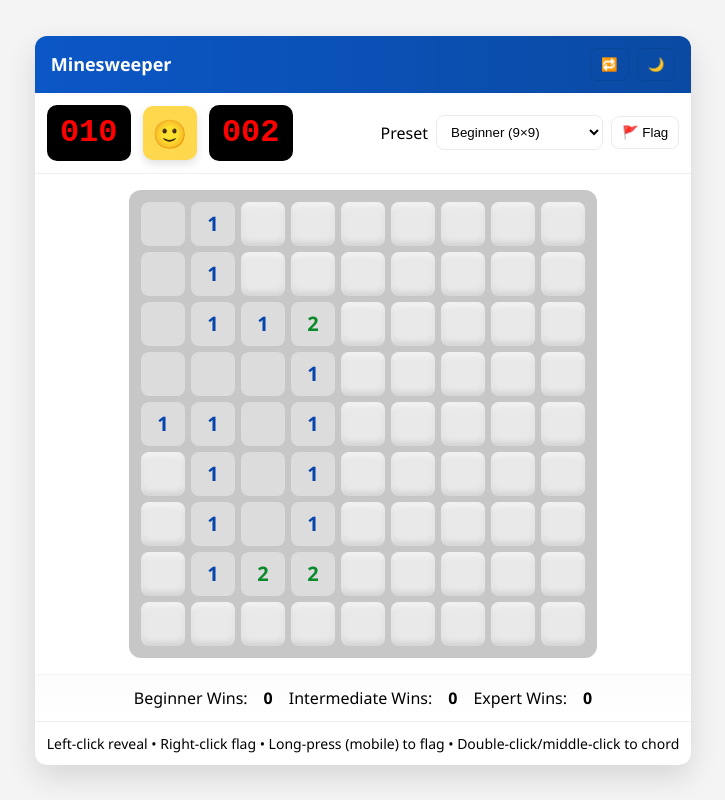
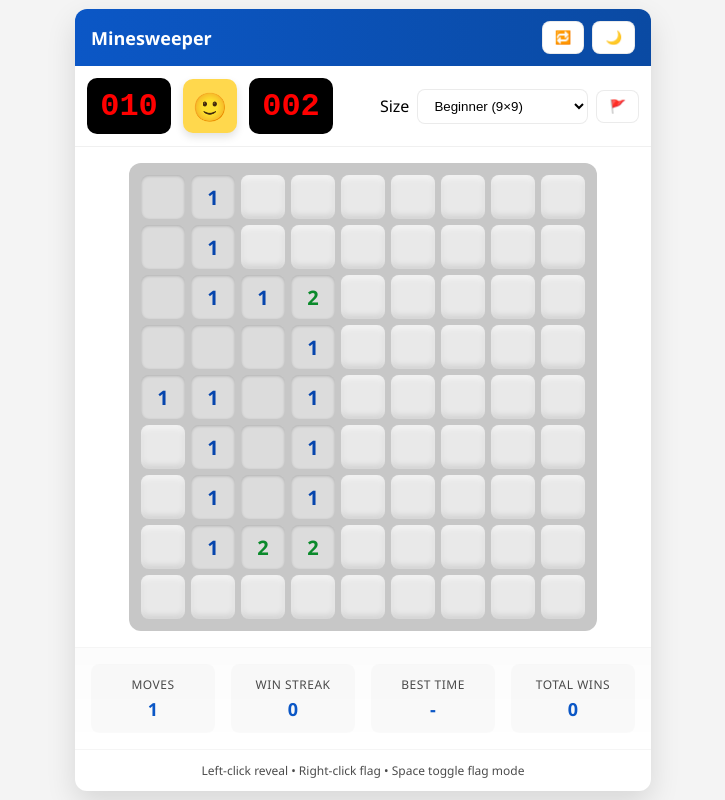
Before and after one commit to agartha271/minesweeper-project, a plain HTML site: page index.html in a window 1280 px wide. Both pictures are taken after a click on the element 439 px from the left and 223 px from the top of the page. Shown: the whole page, without its empty margins (277-1002 px from the left). Drawn offline with Linux system fonts and the light colour scheme.

Commit message:
index.html

```diff
--- a/index.html
+++ b/index.html
@@ -3,7 +3,7 @@
 <head>
   <meta charset="utf-8" />
   <meta name="viewport" content="width=device-width,initial-scale=1" />
-  <title>Minesweeper — Modern</title>
+  <title>Minesweeper</title>
   <style>
     :root{
       --bg:#f4f4f4; --panel:#fff; --accent:#0b57c6; --face:#ffd84d; --text:#000;
@@ -39,32 +39,78 @@
     .titlebar{display:flex;align-items:center;justify-content:space-between;padding:12px 16px;background:linear-gradient(90deg,var(--accent),#0a4aa3);color:#fff;font-size:18px;font-weight:700}
     .toolbar{display:flex;align-items:center;gap:12px;padding:12px;border-bottom:1px solid rgba(0,0,0,0.06);flex-wrap:wrap}
     .status{display:flex;gap:12px;align-items:center}
-    .digit{width:84px;height:56px;background:#000;color:#ff0000;font-family:monospace;font-weight:700;display:flex;align-items:center;justify-content:center;border-radius:10px;font-size:32px}
-    .smiley{width:54px;height:54px;border-radius:10px;background:var(--face);display:flex;align-items:center;justify-content:center;font-size:28px;cursor:pointer;box-shadow:0 4px 8px var(--shadow)}
-    .controls{display:flex;gap:8px;align-items:center;margin-left:auto}
+    .digit{width:84px;height:56px;background:#000;color:#ff0000;font-family:monospace;font-weight:700;display:flex;align-items:center;justify-content:center;border-radius:10px;font-size:32px;transition:transform 0.15s ease}
+    .digit.pulse{transform:scale(1.05)}
+    .smiley{width:54px;height:54px;border-radius:10px;background:var(--face);display:flex;align-items:center;justify-content:center;font-size:28px;cursor:pointer;box-shadow:0 4px 8px var(--shadow);transition:transform 0.15s ease}
+    .smiley:hover{transform:scale(1.05)}
+    .smiley:active{transform:scale(0.95)}
+    .controls{display:flex;gap:8px;align-items:center;margin-left:auto;flex-wrap:wrap}
     .board-wrap{padding:16px;display:flex;justify-content:center;flex:1;overflow:auto}
     .board{display:grid;grid-gap:6px;background:var(--tile-border);padding:12px;border-radius:12px}
-    .cell{width:var(--cell-size);height:var(--cell-size);background:var(--tile);display:flex;align-items:center;justify-content:center;font-weight:700;user-select:none;cursor:pointer;border-radius:8px;font-size:20px;box-shadow:inset 0 3px 6px rgba(255,255,255,0.6), inset 0 -3px 6px rgba(0,0,0,0.12)}
-    .cell.revealed{background:var(--tile-down);box-shadow:none;cursor:default}
-    .cell.flagged{color:var(--flag)}
+    .cell{
+      width:var(--cell-size);height:var(--cell-size);background:var(--tile);
+      display:flex;align-items:center;justify-content:center;font-weight:700;
+      user-select:none;cursor:pointer;border-radius:8px;font-size:20px;
+      box-shadow:inset 0 3px 6px rgba(255,255,255,0.6), inset 0 -3px 6px rgba(0,0,0,0.12);
+      transition:all 0.15s ease
+    }
+    .cell:hover:not(.revealed){
+      transform:translateY(-1px);
+      box-shadow:inset 0 4px 8px rgba(255,255,255,0.7), inset 0 -4px 8px rgba(0,0,0,0.15);
+    }
+    .cell.revealed{
+      background:var(--tile-down);
+      box-shadow:inset 0 1px 3px rgba(0,0,0,0.2);
+      cursor:default;
+      animation:reveal 0.2s ease-out;
+    }
+    .cell.flagged{color:var(--flag);animation:flag 0.25s ease-out}
     .cell.mine{background:#ffdddd}
-    /* cheat highlight (toggle with Ctrl+Shift+M) */
+    .cell.wrong-flag{background:#ffcccc}
     .cell.cheat{
-      /* glowing highlight around the cell */
-      box-shadow: 0 0 0 3px rgba(255,80,80,0.18), inset 0 3px 8px rgba(255,80,80,0.06);
+      box-shadow: 0 0 0 3px rgba(255,80,80,0.5);
       transform: scale(1.02);
-      transition: box-shadow 0.18s ease, transform 0.12s ease;
       z-index: 2;
     }
-    button,select{padding:8px 10px;border-radius:8px;border:1px solid rgba(0,0,0,0.08);background:transparent;cursor:pointer}
-    .footer{font-size:14px;color:var(--text);padding:12px;border-top:1px solid rgba(0,0,0,0.06);text-align:center}
+
+    @keyframes reveal{
+      from{transform:scale(1.1);opacity:0.8}
+      to{transform:scale(1);opacity:1}
+    }
+    @keyframes flag{
+      0%{transform:scale(0) rotate(180deg)}
+      50%{transform:scale(1.2) rotate(0deg)}
+      100%{transform:scale(1) rotate(0deg)}
+    }
+
+    button,select{padding:8px 12px;border-radius:8px;border:1px solid rgba(0,0,0,0.08);background:var(--panel);cursor:pointer;color:var(--text);transition:all 0.2s ease}
+    button:hover{background:var(--accent);color:#fff;transform:translateY(-1px)}
+    button.active{background:var(--accent);color:#fff}
+
+    .stats{padding:16px;border-top:1px solid rgba(0,0,0,0.04);display:flex;gap:16px;justify-content:center;flex-wrap:wrap;background:linear-gradient(180deg, rgba(0,0,0,0.01), transparent)}
+    .stat-item{display:flex;flex-direction:column;align-items:center;gap:4px;padding:12px;background:rgba(0,0,0,0.02);border-radius:8px;min-width:100px}
+    .stat-label{font-size:12px;opacity:0.7;text-transform:uppercase;letter-spacing:0.5px}
+    .stat-value{font-weight:700;font-size:18px;color:var(--accent)}
+
+    .footer{font-size:12px;color:var(--text);opacity:0.7;padding:12px;border-top:1px solid rgba(0,0,0,0.06);text-align:center}
     .n1{color:#0645ad}.n2{color:#0b8a2b}.n3{color:#c03228}.n4{color:#2b2b8f}.n5{color:#8a2b2b}.n6{color:#1a8a8a}.n7{color:#000}.n8{color:#666}
-    .stats{padding:12px;border-top:1px solid rgba(0,0,0,0.04);display:flex;gap:16px;justify-content:center;flex-wrap:wrap;background:linear-gradient(180deg, rgba(0,0,0,0.01), transparent)}
-    @media (max-width:520px){:root{--cell-size:34px} .digit{width:64px;height:44px;font-size:22px}}
+
+    .custom-controls{display:none;gap:8px;align-items:center;margin-top:8px;padding:8px;background:rgba(0,0,0,0.02);border-radius:8px}
+    .custom-controls.show{display:flex}
+    .custom-input{width:60px;padding:4px 8px;border:1px solid rgba(0,0,0,0.1);border-radius:4px;text-align:center}
+
+    @media (max-width:600px){
+      :root{--cell-size:36px}
+      .digit{width:70px;height:48px;font-size:24px}
+      .toolbar{flex-direction:column;gap:12px}
+      .status{justify-content:center}
+      .controls{justify-content:center}
+      .stats{flex-direction:column}
+    }
   </style>
 </head>
 <body>
-  <div class="window" role="application" aria-label="Minesweeper modern">
+  <div class="window">
     <div class="titlebar">
       <div>Minesweeper</div>
       <div style="display:flex;gap:8px;align-items:center">
@@ -72,35 +118,59 @@
         <button id="themeToggle" title="Toggle theme">🌙</button>
       </div>
     </div>
+
     <div class="toolbar">
       <div class="status">
-        <div id="mineCounter" class="digit" aria-live="polite">000</div>
+        <div id="mineCounter" class="digit">000</div>
         <div id="smiley" class="smiley" title="New Game">🙂</div>
-        <div id="timer" class="digit" aria-live="polite">000</div>
+        <div id="timer" class="digit">000</div>
       </div>
 
       <div class="controls">
-        <label for="size">Preset</label>
+        <label for="size">Size</label>
         <select id="size">
           <option value="9,9,10">Beginner (9×9)</option>
           <option value="16,16,40">Intermediate (16×16)</option>
           <option value="30,16,99">Expert (30×16)</option>
+          <option value="custom">Custom</option>
         </select>
-        <button id="flagToggle" title="Flag mode">🚩 Flag</button>
+        <button id="flagToggle" title="Flag mode (Space)">🚩</button>
+      </div>
+
+      <div id="customControls" class="custom-controls">
+        <input id="customW" class="custom-input" type="number" value="20" min="5" max="50">×
+        <input id="customH" class="custom-input" type="number" value="15" min="5" max="30">
+        <input id="customM" class="custom-input" type="number" value="50" min="1" max="400">
+        <button id="applyCustom">Apply</button>
       </div>
     </div>
 
     <div class="board-wrap">
-      <div id="board" class="board" tabindex="0" aria-label="Minesweeper board"></div>
+      <div id="board" class="board"></div>
     </div>
 
     <div class="stats">
-      Beginner Wins: <strong id="statBeginner">0</strong>
-      Intermediate Wins: <strong id="statIntermediate">0</strong>
-      Expert Wins: <strong id="statExpert">0</strong>
+      <div class="stat-item">
+        <div class="stat-label">Moves</div>
+        <div id="moveCount" class="stat-value">0</div>
+      </div>
+      <div class="stat-item">
+        <div class="stat-label">Win Streak</div>
+        <div id="winStreak" class="stat-value">0</div>
+      </div>
+      <div class="stat-item">
+        <div class="stat-label">Best Time</div>
+        <div id="bestTime" class="stat-value">-</div>
+      </div>
+      <div class="stat-item">
+        <div class="stat-label">Total Wins</div>
+        <div id="totalWins" class="stat-value">0</div>
+      </div>
     </div>
 
-    <div class="footer">Left-click reveal • Right-click flag • Long-press (mobile) to flag • Double-click/middle-click to chord</div>
+    <div class="footer">
+      Left-click reveal • Right-click flag • Space toggle flag mode
+    </div>
   </div>
 
 <script>
@@ -113,20 +183,37 @@
   const flagToggle = document.getElementById('flagToggle');
   const resetBtn = document.getElementById('resetBtn');
   const themeToggle = document.getElementById('themeToggle');
+  const customControls = document.getElementById('customControls');
+  const applyCustom = document.getElementById('applyCustom');
 
-  let wins = { beginner: 0, intermediate: 0, expert: 0 };
-  if (localStorage.getItem('wins')) {
-    try { wins = JSON.parse(localStorage.getItem('wins')); } catch(e){}
+  let rows = 9, cols = 9, mines = 10;
+  let grid = [];
+  let started = false, minesPlaced = false, gameOver = false;
+  let timerId = null, seconds = 0;
+  let flagsLeft = mines, flagMode = false, cheatActive = false;
+  let moveCount = 0, revealedCount = 0;
+
+  // Stats with localStorage
+  let stats = JSON.parse(localStorage.getItem('minesweeperStats') || '{"wins":0,"streak":0,"bestTime":null}');
+
+  function saveStats() {
+    localStorage.setItem('minesweeperStats', JSON.stringify(stats));
+    updateStatsUI();
   }
-  function saveWins(){ localStorage.setItem('wins', JSON.stringify(wins)); }
-  function updateWinsUI(){
-    document.getElementById('statBeginner').textContent = wins.beginner;
-    document.getElementById('statIntermediate').textContent = wins.intermediate;
-    document.getElementById('statExpert').textContent = wins.expert;
+
+  function updateStatsUI() {
+    document.getElementById('winStreak').textContent = stats.streak || 0;
+    document.getElementById('totalWins').textContent = stats.wins || 0;
+    document.getElementById('bestTime').textContent = stats.bestTime ? formatTime(stats.bestTime) : '-';
+    document.getElementById('moveCount').textContent = moveCount;
   }
-  updateWinsUI();
 
-  let dark = localStorage.getItem('theme')==='dark';
+  function formatTime(sec) {
+    return sec < 60 ? sec + 's' : Math.floor(sec/60) + ':' + (sec%60).toString().padStart(2,'0');
+  }
+
+  // Theme
+  let dark = localStorage.getItem('theme') === 'dark';
   if(dark) {
     document.documentElement.classList.add('dark');
     document.body.classList.add('dark');
@@ -140,30 +227,22 @@
     themeToggle.textContent = dark ? '☀️' : '🌙';
   });
 
-  let rows = 9, cols = 9, mines = 10;
-  let grid = [];
-  let started = false;        // indicates timer has started (user's first real click)
-  let minesPlaced = false;    // indicates mines have been placed on the grid
-  let gameOver = false;
-  let timerId = null, seconds = 0;
-  let flagsLeft = mines;
-  let flagMode = false;
-  let cheatActive = false;    // whether cheat highlight is active
+  function setDigits(el, n){
+    const newText = String(Math.max(0, Math.min(999, n))).padStart(3,'0');
+    if (el.textContent !== newText) {
+      el.textContent = newText;
+      el.classList.add('pulse');
+      setTimeout(() => el.classList.remove('pulse'), 150);
+    }
+  }
 
-  function setDigits(el, n){ el.textContent = String(Math.max(0, n)).padStart(3,'0'); }
   function cellIndex(r,c){ return r*cols + c; }
   function inBounds(r,c){ return r>=0 && r<rows && c>=0 && c<cols; }
 
   function createGrid(){
     grid = new Array(rows*cols).fill(null).map((_,i)=>({
-      index:i,
-      r: Math.floor(i/cols),
-      c: i%cols,
-      mine:false,
-      adj:0,
-      revealed:false,
-      flagged:false,
-      el:null
+      index:i, r: Math.floor(i/cols), c: i%cols,
+      mine:false, adj:0, revealed:false, flagged:false, el:null
     }));
   }
 
@@ -176,8 +255,6 @@
       const el = document.createElement('div');
       el.className = 'cell';
       el.dataset.index = cell.index;
-      el.setAttribute('role','button');
-      el.setAttribute('aria-label', `Cell ${cell.r+1},${cell.c+1}`);
       cell.el = el;
       boardEl.appendChild(el);
 
@@ -193,12 +270,6 @@
       }, {passive:true});
       el.addEventListener('touchend', (ev)=>{
         if(touchTimer){ clearTimeout(touchTimer); touchTimer = null; handlePrimary(cell.index); }
-      });
-
-      el.tabIndex = 0;
-      el.addEventListener('keydown', (ev)=>{
-        if(ev.key==='Enter' || ev.key===' ') { ev.preventDefault(); handlePrimary(cell.index); }
-        if(ev.key.toLowerCase()==='f'){ ev.preventDefault(); handleFlag(cell.index); }
       });
     });
   }
@@ -219,8 +290,7 @@
     let placed = 0;
     while(placed < mines){
       const i = Math.floor(Math.random()*grid.length);
-      if(grid[i].mine) continue;
-      if(banned.has(i)) continue;
+      if(grid[i].mine || banned.has(i)) continue;
       grid[i].mine = true; placed++;
     }
     grid.forEach((cell, idx)=>{
@@ -230,24 +300,49 @@
     minesPlaced = true;
   }
 
-  function startTimer(){ if(timerId) return; timerId = setInterval(()=>{ seconds++; setDigits(timerEl, Math.min(seconds,999)); }, 1000); }
-  function stopTimer(){ if(timerId) clearInterval(timerId); timerId = null; }
+  function startTimer(){
+    if(timerId) return;
+    timerId = setInterval(()=>{
+      seconds++;
+      setDigits(timerEl, Math.min(seconds,999));
+    }, 1000);
+  }
 
-  function resetState(){ started = false; minesPlaced = false; gameOver = false; seconds = 0; stopTimer(); setDigits(timerEl, 0); }
+  function stopTimer(){
+    if(timerId) clearInterval(timerId);
+    timerId = null;
+  }
+
+  function resetState(){
+    started = false; minesPlaced = false; gameOver = false;
+    seconds = 0; moveCount = 0; revealedCount = 0;
+    stopTimer();
+    setDigits(timerEl, 0);
+    updateStatsUI();
+  }
 
   function renderCell(cell){
     const el = cell.el;
-    // keep 'cheat' class intact so highlights persist while needed
-    el.classList.remove('revealed','flagged','mine');
+    el.classList.remove('revealed','flagged','mine','wrong-flag','cheat');
     el.textContent = '';
+
     if(cell.revealed){
       el.classList.add('revealed');
-      if(cell.mine){ el.textContent = '💣'; el.classList.add('mine'); }
-      else if(cell.adj>0){ el.textContent = cell.adj; el.classList.add('n'+cell.adj); }
+      if(cell.mine){
+        el.textContent = '💣';
+        el.classList.add('mine');
+      } else if(cell.adj>0){
+        el.textContent = cell.adj;
+        el.classList.add('n'+cell.adj);
+      }
     } else if(cell.flagged){
-      el.textContent = '⚑'; el.classList.add('flagged');
-    } else {
-      el.textContent = '';
+      el.textContent = '🚩';
+      el.classList.add('flagged');
+    }
+
+    // Keep cheat highlight
+    if(cheatActive && cell.mine) {
+      el.classList.add('cheat');
     }
   }
 
@@ -260,26 +355,27 @@
       cell.revealed = true;
       renderCell(cell);
       if(!cell.mine) revealedCount++;
-      if(cell.adj === 0){ neighbors(i).forEach(n=>{ if(!grid[n].revealed && !grid[n].mine) stack.push(n); }); }
+      if(cell.adj === 0){
+        neighbors(i).forEach(n=>{
+          if(!grid[n].revealed && !grid[n].mine) stack.push(n);
+        });
+      }
     }
   }
-
-  let revealedCount = 0;
 
   function handlePrimary(index){
     if(gameOver) return;
     const cell = grid[index];
     if(flagMode){ handleFlag(index); return; }
-    // ensure mines exist (place them on first real click if not already placed)
-    if(!minesPlaced){
-      placeMines(index);
-    }
-    // start the timer on the first real click
-    if(!started){
-      started = true;
-      startTimer();
-    }
+
+    if(!minesPlaced){ placeMines(index); }
+    if(!started){ started = true; startTimer(); }
+
     if(cell.flagged || cell.revealed) return;
+
+    moveCount++;
+    updateStatsUI();
+
     if(cell.mine){
       cell.revealed = true; renderCell(cell);
       endGame(false, index);
@@ -313,25 +409,38 @@
   function revealAllMines(triggerIdx){
     grid.forEach((cell, idx)=>{
       if(cell.mine){ cell.revealed = true; renderCell(cell); }
-      else if(cell.flagged && !cell.mine){ cell.el.textContent = '✖'; cell.el.classList.add('revealed'); }
+      else if(cell.flagged && !cell.mine){
+        cell.el.textContent = '❌';
+        cell.el.classList.add('wrong-flag');
+      }
     });
-    if(typeof triggerIdx === 'number'){ grid[triggerIdx].el.classList.add('mine', 'revealed'); }
+    if(typeof triggerIdx === 'number'){
+      grid[triggerIdx].el.classList.add('mine');
+    }
   }
 
   function endGame(win, triggerIdx){
     gameOver = true; stopTimer();
     if(win){
-      grid.forEach(cell=>{ if(cell.mine && !cell.flagged){ cell.flagged = true; renderCell(cell); } });
-      const preset = sizeSelect.selectedIndex;
-      if(preset===0) wins.beginner++;
-      else if(preset===1) wins.intermediate++;
-      else wins.expert++;
-      saveWins(); updateWinsUI();
-      setTimeout(()=> alert('You win!'), 80);
+      grid.forEach(cell=>{
+        if(cell.mine && !cell.flagged){
+          cell.flagged = true; renderCell(cell);
+        }
+      });
+      smiley.textContent = '😎';
+      stats.wins = (stats.wins || 0) + 1;
+      stats.streak = (stats.streak || 0) + 1;
+      if(!stats.bestTime || seconds < stats.bestTime) {
+        stats.bestTime = seconds;
+      }
+      setTimeout(()=> alert(`You won in ${formatTime(seconds)}!`), 100);
     } else {
       revealAllMines(triggerIdx);
-      setTimeout(()=> alert('Game over!'), 80);
+      smiley.textContent = '💀';
+      stats.streak = 0;
+      setTimeout(()=> alert('Game over!'), 100);
     }
+    saveStats();
   }
 
   function checkWin(){
@@ -341,57 +450,68 @@
   function newGame(c=cols, r=rows, m=mines){
     cols = c; rows = r; mines = m;
     flagsLeft = mines; setDigits(mineCounter, flagsLeft);
-    createGrid(); buildBoard(); revealedCount = 0; resetState();
-    cheatActive = false;
-    smiley.textContent = '🙂';
+    createGrid(); buildBoard(); resetState();
+    cheatActive = false; smiley.textContent = '🙂';
     grid.forEach(cell => renderCell(cell));
   }
 
+  // Event listeners
   sizeSelect.addEventListener('change', ()=>{
-    const [c, r, m] = sizeSelect.value.split(',').map(Number);
-    newGame(c, r, m);
+    if(sizeSelect.value === 'custom') {
+      customControls.classList.add('show');
+    } else {
+      customControls.classList.remove('show');
+      const [c, r, m] = sizeSelect.value.split(',').map(Number);
+      newGame(c, r, m);
+    }
   });
-  resetBtn.addEventListener('click', ()=>{ newGame(cols, rows, mines); smiley.textContent='🙂'; });
-  smiley.addEventListener('click', ()=>{ newGame(cols, rows, mines); smiley.textContent='🙂'; });
+
+  applyCustom.addEventListener('click', ()=>{
+    const w = Math.max(5, Math.min(50, parseInt(document.getElementById('customW').value) || 20));
+    const h = Math.max(5, Math.min(30, parseInt(document.getElementById('customH').value) || 15));
+    const m = Math.max(1, Math.min(Math.floor(w*h*0.8), parseInt(document.getElementById('customM').value) || 50));
+    newGame(w, h, m);
+  });
+
+  resetBtn.addEventListener('click', ()=>{ newGame(); });
+  smiley.addEventListener('click', ()=>{ newGame(); });
+
   flagToggle.addEventListener('click', ()=>{
     flagMode = !flagMode;
-    flagToggle.textContent = flagMode ? '🚩 Flag ✓' : '🚩 Flag';
+    flagToggle.classList.toggle('active', flagMode);
+    flagToggle.textContent = flagMode ? '🚩✓' : '🚩';
   });
 
   document.addEventListener('keydown', (e)=>{
     if(e.code==='Space'){
       e.preventDefault();
       flagMode = !flagMode;
-      flagToggle.textContent = flagMode ? '🚩 Flag ✓' : '🚩 Flag';
+      flagToggle.classList.toggle('active', flagMode);
+      flagToggle.textContent = flagMode ? '🚩✓' : '🚩';
     }
-  });
 
-  // === CHEAT: toggle highlight for bombs (Ctrl+Shift+M) ===
-  document.addEventListener('keydown', (e) => {
-    if (e.ctrlKey && e.shiftKey && e.code === 'KeyM') {
+    // Cheat mode
+    if(e.ctrlKey && e.shiftKey && e.code === 'KeyM') {
       e.preventDefault();
       cheatActive = !cheatActive;
 
-      // If bombs haven't been placed yet, place them quietly (use center index as seed)
       if(!minesPlaced){
         const seedIndex = Math.floor((rows*cols)/2);
         placeMines(seedIndex);
-        // don't start timer here; started remains false until player's click
       }
 
-      // Toggle the visual highlight class on actual mine cells
       grid.forEach(cell => {
         if(cell.mine && cell.el){
           cell.el.classList.toggle('cheat', cheatActive);
         }
       });
 
-      // give a visual cue on smiley
-      smiley.textContent = cheatActive ? '😎' : '🙂';
+      smiley.textContent = cheatActive ? '🤓' : '🙂';
     }
   });
-  // =======================================================
 
+  // Initialize
+  updateStatsUI();
   setDigits(timerEl, 0);
   setDigits(mineCounter, mines);
   newGame();
```
